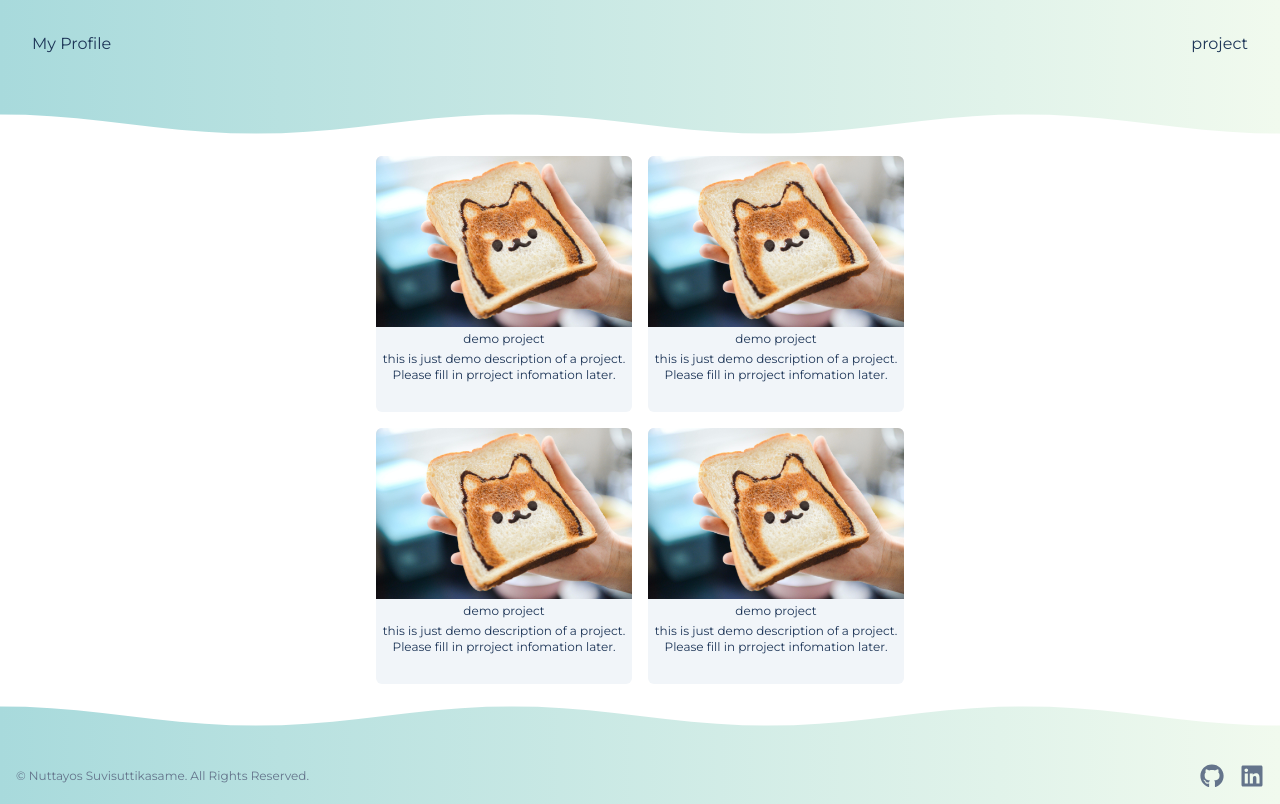
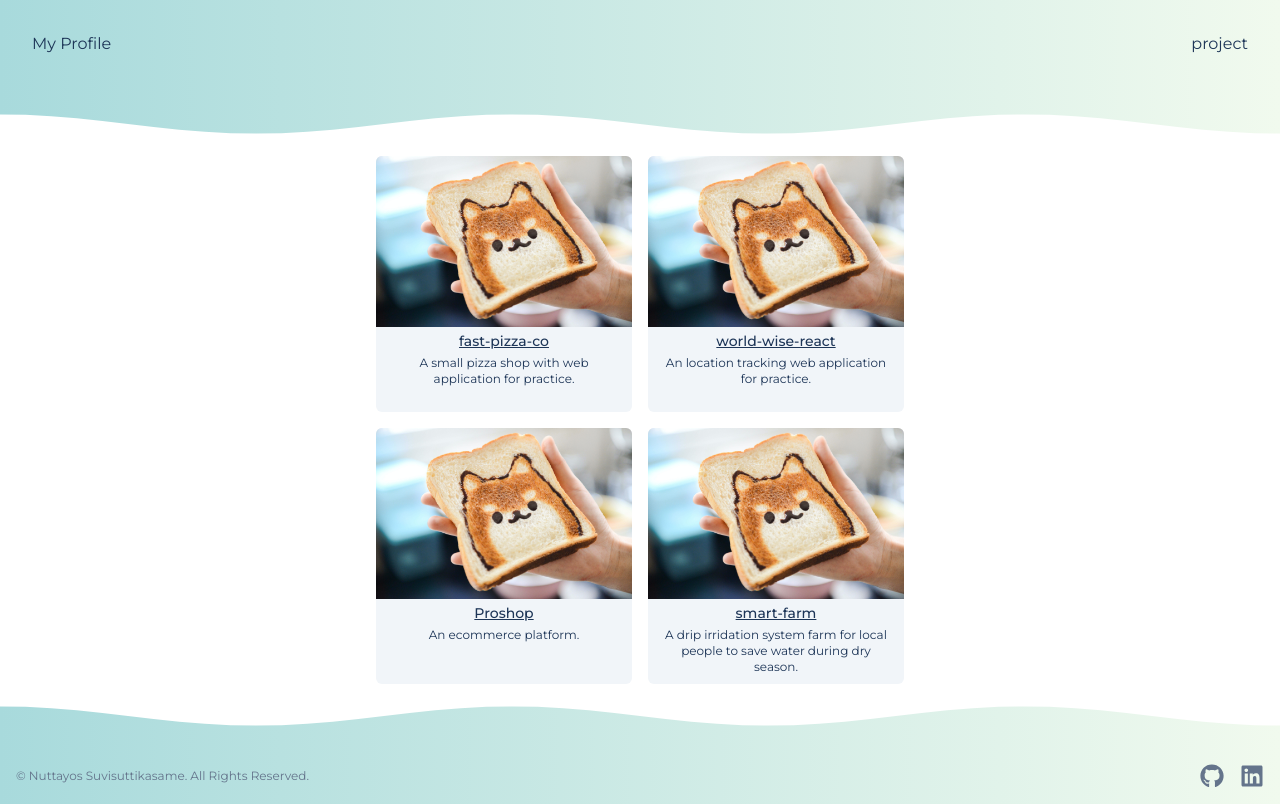
Before and after one commit to Suvisuttikasame/nuttayos-profile, a Next.js app: page /project in a window 1280 px wide. Built offline with nearby package versions, Linux system fonts and the light colour scheme.

Commit message:
- [feat] add project info

```diff
--- /dev/null
+++ b/app/project/[projectName]/components/ProjectInfo.tsx
@@ -0,0 +1,39 @@
+type props = {
+  projectName: string;
+  projectDesc: {
+    detail: string;
+    stack: string;
+    feature: string[];
+    live: string;
+  };
+};
+
+export default function ProjectInfo({ projectName, projectDesc }: props) {
+  return (
+    <div className="w-1/2 max-[1100px]:w-3/4">
+      <h1 className="text-lg font-bold mb-4">{projectName}</h1>
+      <ul className="text-sm flex flex-col gap-3">
+        <li>
+          <span className="font-semibold">Detail : </span>
+          {projectDesc.detail}
+        </li>
+        <li>
+          <span className="font-semibold">Stack & Tools : </span>
+          {projectDesc.stack}
+        </li>
+        <li>
+          <span className="font-semibold">Feature : </span>
+          <ul className="ml-9 list-disc">
+            {projectDesc.feature.map((item, index) => {
+              return <li key={index}>{item}</li>;
+            })}
+          </ul>
+        </li>
+        <li>
+          <span className="font-semibold">Live : </span>
+          {projectDesc.live}
+        </li>
+      </ul>
+    </div>
+  );
+}
--- /dev/null
+++ b/app/project/[projectName]/page.tsx
@@ -0,0 +1,106 @@
+"use client";
+import Image from "next/image";
+import ProjectInfo from "./components/ProjectInfo";
+import BackButton from "../components/BackButton";
+
+type props = {
+  params: { projectName: string };
+};
+type projectDescription = {
+  [projectName: string]: {
+    detail: string;
+    stack: string;
+    feature: string[];
+    live: string;
+  };
+};
+const project: projectDescription = {
+  "fast-pizza-co": {
+    detail:
+      "This project is a pizza shop simulation. For every customer who is hungry and a pizza lover, just go to a fast-pizza-co app then choose the type of pizza you love and let check it out. credit. Jonas Schmedtmann",
+    stack: "React, tailwin, redux-toolkit",
+    feature: [
+      "check in a customer name and store in redux",
+      "menu selection page to order pizza with quantity",
+      "checkout form with customer information",
+      "search order by order number",
+    ],
+    live: "-",
+  },
+  "world-wise-react": {
+    detail:
+      "This project is a small location tracking project from the React course. This app helps users who want to travel and have plans to set their activities and locations together on a map. So, whenever users want to check out details, just hit the pin on a map, and they can see the location that they've gone to in the past. credit. Jonas Schmedtmann",
+    stack: "React, css module, json-server",
+    feature: [
+      "login and store user data in a context api",
+      "submit location form to pin location on a map and save data in json-server",
+      "delete location that's pin on a map",
+    ],
+    live: "-",
+  },
+  Proshop: {
+    detail:
+      "This project is ecommerce platform project from MERN course in order to demonstrate how online shop work roughly regarding to both admin and client usage. credit. Brad Traversy",
+    stack: "React, Redux, Nodejs, Express and MongoDB",
+    feature: [
+      "both admin and client authentication",
+      "admin product management",
+      "admin user management",
+      "admin order management",
+      "client product review",
+      "client product search",
+      "client checkout process(payment method SCB QR code sandbox)",
+    ],
+    live: "-",
+  },
+  "smart-farm": {
+    detail:
+      "This is a smart farm project with drip irrigation system aim to help local people to harvest yields in dry area. The IoT system is brought to use to collecting farm status through Lora protocol (no mornitoring app) moreover we have microcontroller and floating sensor to control water level in a tank, and solenoid valve to open and close a tank punctually.",
+    stack:
+      "cubecell, Lora cat, floating sensor, solenoid valve, relay, water pump",
+    feature: [
+      "collecting farm status including pump running time, tank open status and water level on firebase",
+      "automatically fill in water in order to make sure that a tank does not have water lower than threshold",
+      "automatically drip water in a farm punctually",
+    ],
+    live: "-",
+  },
+};
+
+export default function SubProject({ params }: props) {
+  return (
+    <main className="flex flex-col gap-10 py-8 px-16 justify-center items-center">
+      <BackButton position="start" />
+      <ProjectInfo
+        projectName={params.projectName}
+        projectDesc={project[params.projectName]}
+      />
+      <div className="w-128 flex flex-col gap-2 py-4">
+        <Image
+          src="/asset/demo-pic.jpg"
+          alt="project-pic"
+          width={200}
+          height={100}
+          style={{
+            width: "100%",
+            height: "100%",
+            objectFit: "cover",
+          }}
+          className="shadow-md rounded-md"
+        />
+        <Image
+          src="/asset/demo-pic.jpg"
+          alt="project-pic"
+          width={200}
+          height={100}
+          style={{
+            width: "100%",
+            height: "100%",
+            objectFit: "cover",
+          }}
+          className="shadow-md rounded-md"
+        />
+      </div>
+    </main>
+  );
+}
--- /dev/null
+++ b/app/project/components/ProjectCard.tsx
@@ -0,0 +1,48 @@
+import Link from "next/link";
+import Image from "next/image";
+
+type props = {
+  projectName: string;
+  description: string;
+  image: string;
+  index: number;
+};
+
+export default function ProjectCard({
+  projectName,
+  description,
+  image,
+  index,
+}: props) {
+  return (
+    <>
+      <div
+        className={`rounded-md bg-slate-100 border-solid h-64 w-64 self-center ${
+          index % 2 === 0 ? "justify-self-end" : "justify-self-start"
+        } overflow-hidden text-center transition-all ease-in-out delay-100 duration-300 hover:scale-105 hover:shadow-[0_4px_3px_rgba(0,0,0,0.5)] max-[550px]:justify-self-center`}
+      >
+        <Link href={`project/${projectName}`}>
+          <div>
+            <Image
+              src={image}
+              alt={`${projectName}-pic`}
+              width={200}
+              height={100}
+              style={{
+                width: "100%",
+                height: "100%",
+                objectFit: "cover",
+              }}
+            />
+          </div>
+          <div className="px-4">
+            <h1 className="py-1 text-sm font-medium underline">
+              {projectName}
+            </h1>
+            <p className="text-wrap">{description}</p>
+          </div>
+        </Link>
+      </div>
+    </>
+  );
+}
--- a/app/project/page.tsx
+++ b/app/project/page.tsx
@@ -1,107 +1,45 @@
-import Image from "next/image";
-import Link from "next/link";
+import ProjectCard from "./components/ProjectCard";
+
+const projects = [
+  {
+    projectName: "fast-pizza-co",
+    description: "A small pizza shop with web application for practice.",
+    image: "/asset/demo-pic.jpg",
+  },
+  {
+    projectName: "world-wise-react",
+    description: "An location tracking web application for practice.",
+    image: "/asset/demo-pic.jpg",
+  },
+  {
+    projectName: "Proshop",
+    description: "An ecommerce platform.",
+    image: "/asset/demo-pic.jpg",
+  },
+  {
+    projectName: "smart-farm",
+    description:
+      "A drip irridation system farm for local people to save water during dry season.",
+    image: "/asset/demo-pic.jpg",
+  },
+];
 
 export default function Project() {
   return (
     <main className="text-xs">
       <div className="flex flex-col justify-center items-center gap-8">
-        <section className="w-3/4 grid grid-cols-2 gap-4">
-          <div className="rounded-md bg-slate-100 border-solid h-64 w-64 self-center justify-self-end overflow-hidden text-center transition-all ease-in-out delay-100 duration-300 hover:scale-105 hover:shadow-[0_4px_3px_rgba(0,0,0,0.5)]">
-            <Link href="project/sub-project-1">
-              <div>
-                <Image
-                  src="/asset/demo-pic.jpg"
-                  alt="project-pic"
-                  width={200}
-                  height={100}
-                  style={{
-                    width: "100%",
-                    height: "100%",
-                    objectFit: "cover",
-                  }}
-                />
-              </div>
-              <div>
-                <h1 className="py-1">demo project</h1>
-                <p>
-                  this is just demo description of a project. Please fill in
-                  prroject infomation later.
-                </p>
-              </div>
-            </Link>
-          </div>
-          <div className="rounded-md bg-slate-100 border-solid h-64 w-64 self-center justify-self-start overflow-hidden text-center transition-all ease-in-out delay-100 duration-300 hover:scale-105 hover:shadow-[0_4px_3px_rgba(0,0,0,0.5)]">
-            <Link href="project/sub-project-1">
-              <div>
-                <Image
-                  src="/asset/demo-pic.jpg"
-                  alt="project-pic"
-                  width={200}
-                  height={100}
-                  style={{
-                    width: "100%",
-                    height: "100%",
-                    objectFit: "cover",
-                  }}
-                />
-              </div>
-              <div>
-                <h1 className="py-1">demo project</h1>
-                <p>
-                  this is just demo description of a project. Please fill in
-                  prroject infomation later.
-                </p>
-              </div>
-            </Link>
-          </div>
-          <div className="rounded-md bg-slate-100 border-solid h-64 w-64 self-center justify-self-end overflow-hidden text-center transition-all ease-in-out delay-100 duration-300 hover:scale-105 hover:shadow-[0_4px_3px_rgba(0,0,0,0.5)]">
-            <Link href="project/sub-project-1">
-              <div>
-                <Image
-                  src="/asset/demo-pic.jpg"
-                  alt="project-pic"
-                  width={200}
-                  height={100}
-                  style={{
-                    width: "100%",
-                    height: "100%",
-                    objectFit: "cover",
-                  }}
-                />
-              </div>
-              <div>
-                <h1 className="py-1">demo project</h1>
-                <p>
-                  this is just demo description of a project. Please fill in
-                  prroject infomation later.
-                </p>
-              </div>
-            </Link>
-          </div>
-          <div className="rounded-md bg-slate-100 border-solid h-64 w-64 self-center justify-self-start overflow-hidden text-center transition-all ease-in-out delay-100 duration-300 hover:scale-105 hover:shadow-[0_4px_3px_rgba(0,0,0,0.5)]">
-            <Link href="project/sub-project-1">
-              <div>
-                <Image
-                  src="/asset/demo-pic.jpg"
-                  alt="project-pic"
-                  width={200}
-                  height={100}
-                  style={{
-                    width: "100%",
-                    height: "100%",
-                    objectFit: "cover",
-                  }}
-                />
-              </div>
-              <div>
-                <h1 className="py-1">demo project</h1>
-                <p>
-                  this is just demo description of a project. Please fill in
-                  prroject infomation later.
-                </p>
-              </div>
-            </Link>
-          </div>
+        <section className="w-3/4 grid grid-cols-2 gap-4 max-[550px]:grid-cols-1">
+          {projects.map((item, index) => {
+            return (
+              <ProjectCard
+                key={index}
+                projectName={item.projectName}
+                description={item.description}
+                image={item.image}
+                index={index}
+              />
+            );
+          })}
         </section>
       </div>
     </main>
```
